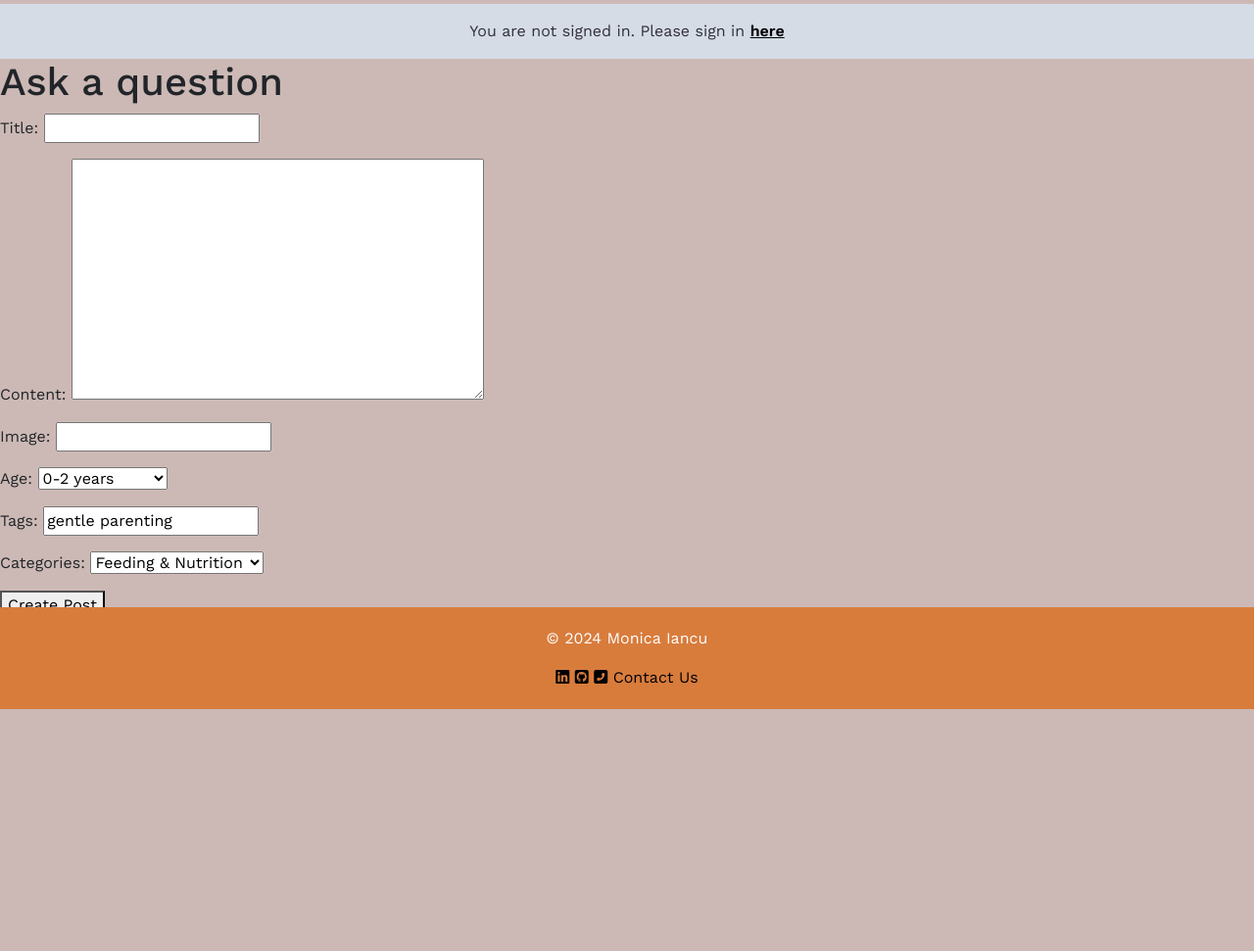
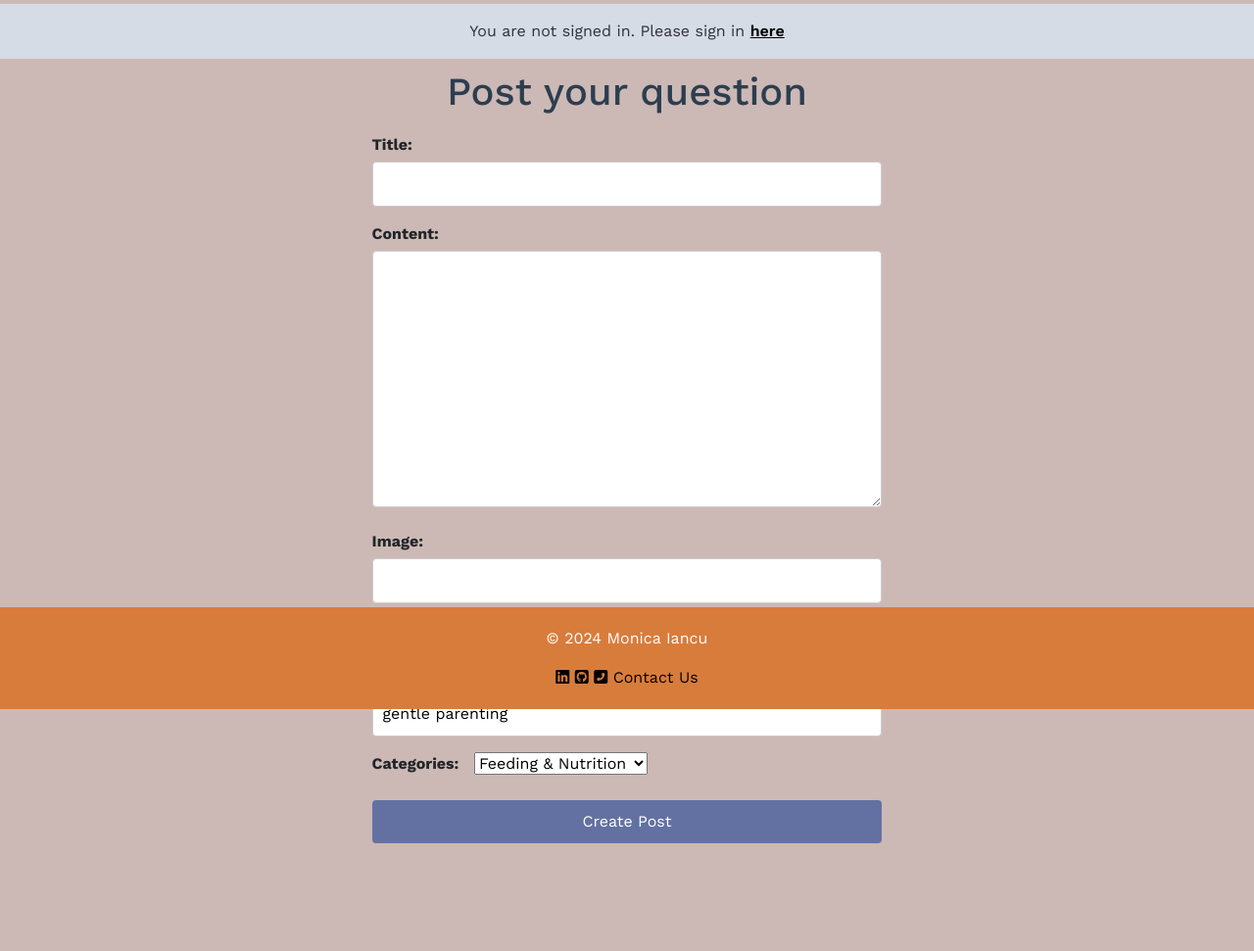
Before and after one commit to Monicaular/parentig-forum, a Django app: page /create/ in a window 1280 px wide. Shown: the part 76-1047 px from the top of the page at 98% size. Before the commit the page ends 800 px from the top, so only its background shows below. Run offline with Django 4.2, Linux system fonts and the light colour scheme; some libraries are stand-ins or nearby versions.

Commit message:
Update styles for the new post page

```diff
--- a/posts/templates/posts/create_post.html
+++ b/posts/templates/posts/create_post.html
@@ -2,11 +2,13 @@
 {% load static %}
 
 {% block content %}
-<h1>Ask a question</h1>
-<form method="post" enctype="multipart/form-data">
+<div class="new-post-container">
+<h1 class="new-post-title">Post your question</h1>
+<form class="new-post-form" method="post" enctype="multipart/form-data">
     {% csrf_token %}
     {{ form.as_p }}
-    <button type="submit">Create Post</button>
+    <button id="new-post-btn" type="submit">Create Post</button>
 </form>
+</div>
 
 {% endblock %}
--- a/static/css/style.css
+++ b/static/css/style.css
@@ -152,6 +152,75 @@ a {
 
 .comments-section {
     margin-bottom: 50px;
+}
+
+/*Post detail page*/
+
+/* New post page*/
+
+.new-post-container {
+    display: flex;
+    flex-direction: column;
+    justify-content: center;
+    align-items: center;
+    min-height: 50vh;
+    margin-bottom: 50px;
+}
+
+label {
+    margin-bottom: 5px;
+    font-weight: bold;
+}
+
+input, textarea {
+    width: 100%;
+    padding: 10px;
+    border: 1px solid #ccc;
+    border-radius: 4px;
+    box-sizing: border-box;
+}
+
+#new-post-btn {
+    background-color: #6371A2ff;
+    color: white;
+    border: none;
+    padding: 10px 20px;
+    border-radius: 4px;
+    cursor: pointer;
+    display: block;
+    width: 100%;
+    margin-top: 20px;
+}
+
+#new-post-btn:hover {
+    background-color: #D87C3Cff;
+}
+
+.new-post-form label {
+    flex: 0 0 100px;
+    margin-right: 10px;
+}
+
+.new-post-title {
+    padding: 10px;
+    color: #2c3e50;
+}
+
+@media (max-width: 600px) {
+    .new-post-form {
+        padding: 10px;
+        margin: 10px;
+    }
+
+    .new-post-form label {
+        flex: 0 0 auto;
+        margin-right: 0;
+    }
+
+    .new-post-form p {
+        flex-direction: column;
+        align-items: flex-start;
+    }
 }
 
 /*Rules Page*/
```
Also changed, not shown: posts/templates/posts/post_detail.html (+10 -7 lines).
